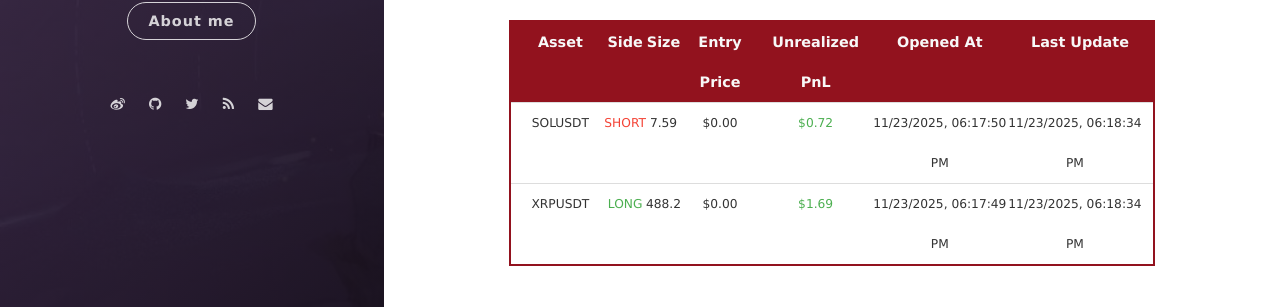
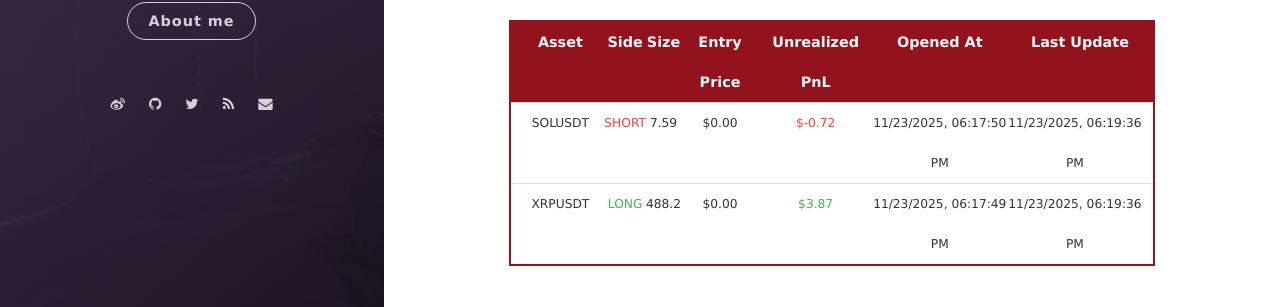
Before and after one commit to leeyegy/leeyegy.github.io, a Jekyll site: the page built from live-trading.html, in a window 1280 px wide and 945 px high. Shown: the part 579-886 px from the top of the window. Built offline with Jekyll 4.4.1, drawn with Linux system fonts in a browser that asks for light colours; nearby versions of some CDN libraries.

Commit message:
AccountMonitor: refresh positions 2025-11-24T02:19:36+08:00

```diff
--- a/assets/data/binance/positions.json
+++ b/assets/data/binance/positions.json
@@ -4,17 +4,17 @@
     "side": "SHORT",
     "size": 7.59,
     "entryPrice": 0.0,
-    "unrealizedPnl": 0.7230136,
+    "unrealizedPnl": -0.71948456,
     "openedAt": "2025-11-24T02:17:50+08:00",
-    "reportedAt": "2025-11-24T02:18:34+08:00"
+    "reportedAt": "2025-11-24T02:19:36+08:00"
   },
   {
     "symbol": "XRPUSDT",
     "side": "LONG",
     "size": 488.2,
     "entryPrice": 0.0,
-    "unrealizedPnl": 1.68696045,
+    "unrealizedPnl": 3.86992234,
     "openedAt": "2025-11-24T02:17:49+08:00",
-    "reportedAt": "2025-11-24T02:18:34+08:00"
+    "reportedAt": "2025-11-24T02:19:36+08:00"
   }
 ]
```
